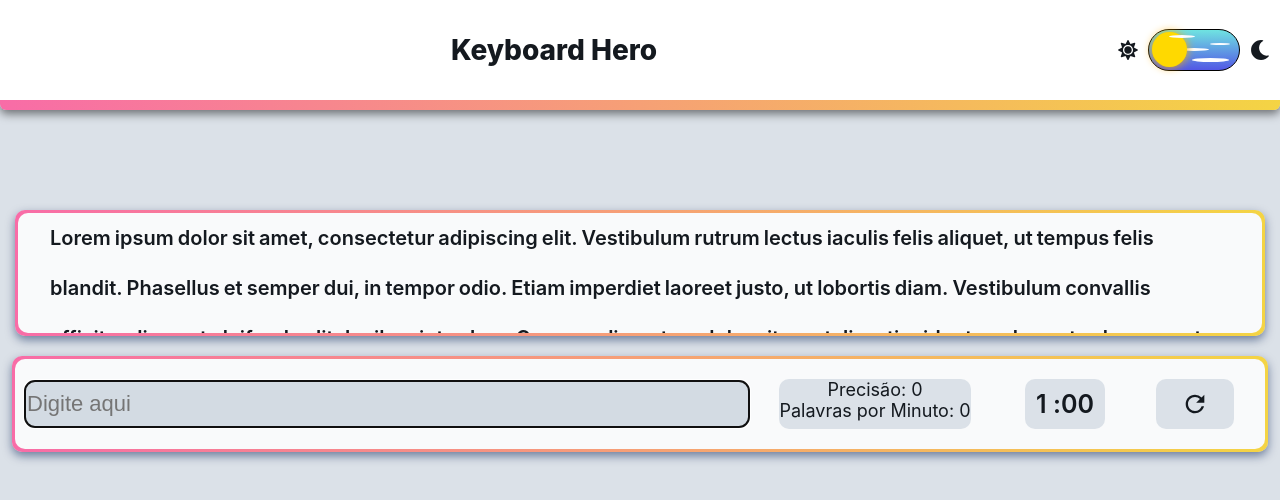
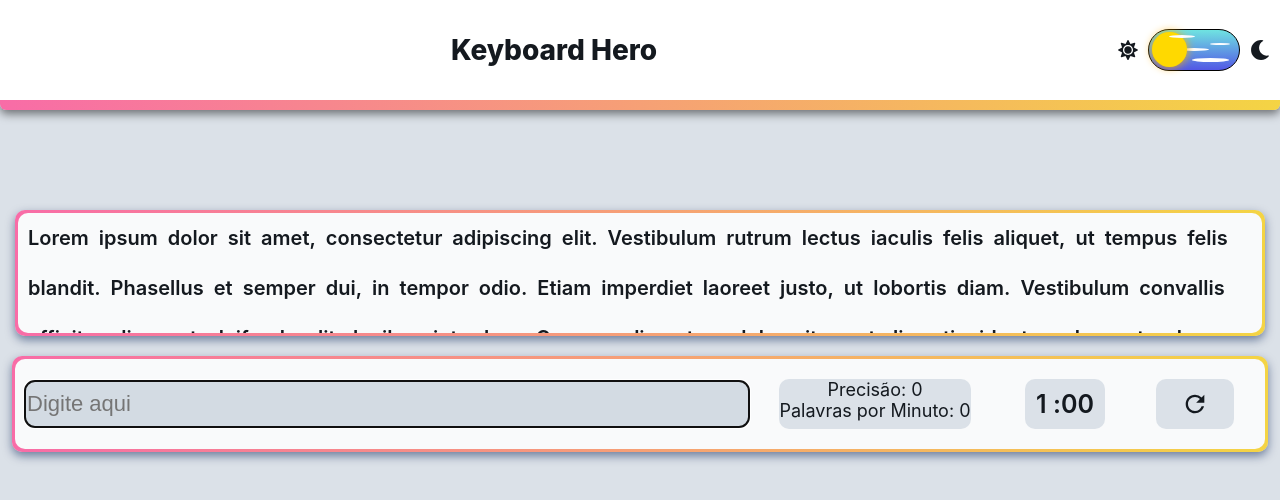
Before and after one commit to MatheusTurra/KeyboardHero, a Next.js app: page / in a window 1280 px wide. Shown: the top 500 px of the page. Built offline with nearby package versions, Linux system fonts and the light colour scheme.

Commit message:
fix: Scroll do texto sendo executado duas vezes

```diff
--- a/components/typing_test/RenderText/index.jsx
+++ b/components/typing_test/RenderText/index.jsx
@@ -47,7 +47,6 @@ export default function RenderText(props) {
     if(shouldScrollTop === false) return;
 
     const currentWordPosition = textContainerRef.current.children[props.current].offsetLeft;
-    console.log(currentWordPosition);
     if(currentWordPosition === 0) setTextScrollTop(prevState => prevState + 5);
   }, [props.current]);
 
--- a/components/typing_test/RenderText/styles.js
+++ b/components/typing_test/RenderText/styles.js
@@ -2,15 +2,15 @@ import styled, { css } from "styled-components";
 
 function selectCurrentWord(theme, index, current){
   let backgroundColor = "";
-  let borderColor = "";
+  let outlineColor = "";
 
   if(current === index) {
-    borderColor += `0.2rem solid ${theme.currentWordBorder}`;
+    outlineColor += `0.2rem solid ${theme.currentWordBorder}`;
     backgroundColor += theme.currentWordBackground;
   }
 
   return css`
-    border: ${borderColor};
+    outline: ${outlineColor};
     background-color: ${backgroundColor};
   `;
 }
@@ -37,7 +37,7 @@ export const TextContainer = styled.div`
   font-weight: 600;
   border-radius: 1rem;
   overflow-wrap: break-word;
-  padding: 0 1rem;
+  padding:0 2rem;
   background-color: ${props => props.theme.colors.secondary};
 
   & div {
@@ -47,7 +47,7 @@ export const TextContainer = styled.div`
   }
 
   & span {
-    padding:0 0.2rem;
+    margin-right: 1rem;
     display: inline-block;
   }
 
@@ -60,7 +60,7 @@ export const TextContainer = styled.div`
   }
 
   @media (min-width: 768px) {
-    padding: 0 3rem;
+    padding: 0 1rem;
   }
 `;
 
```
